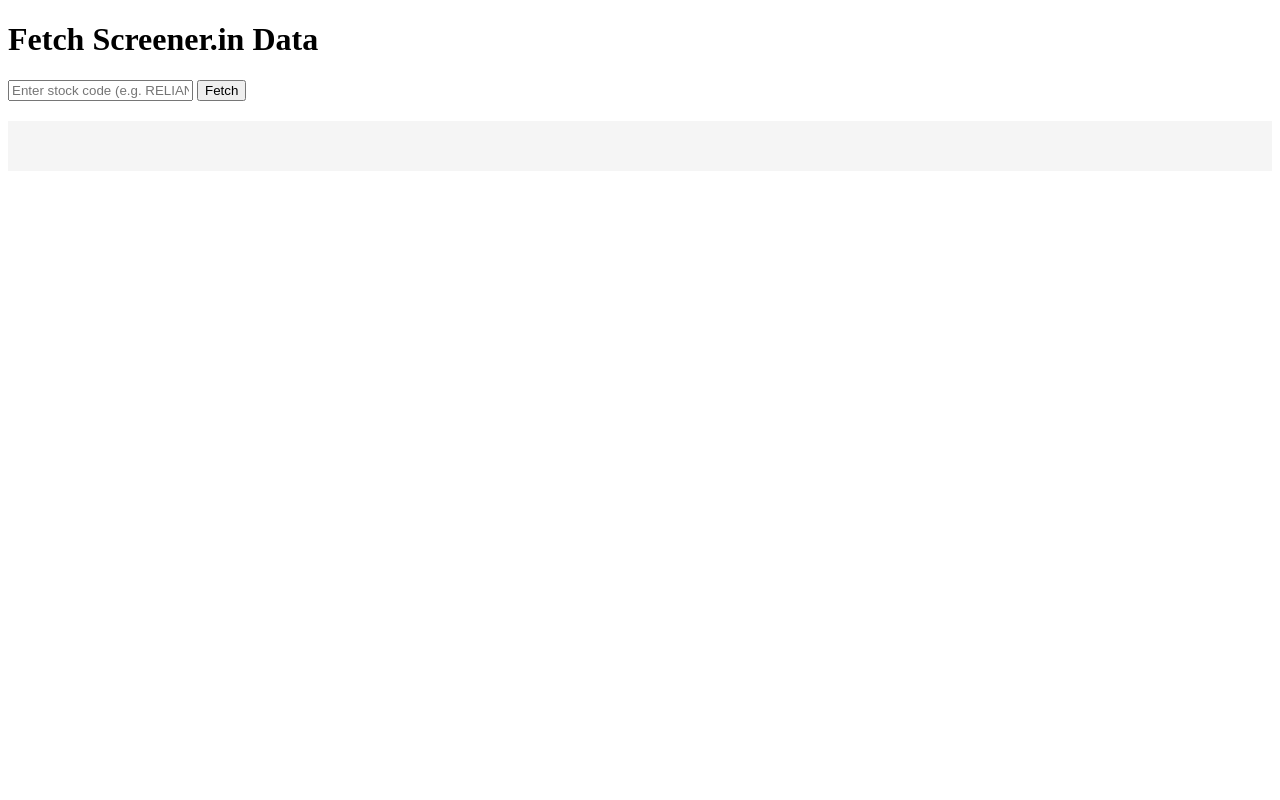
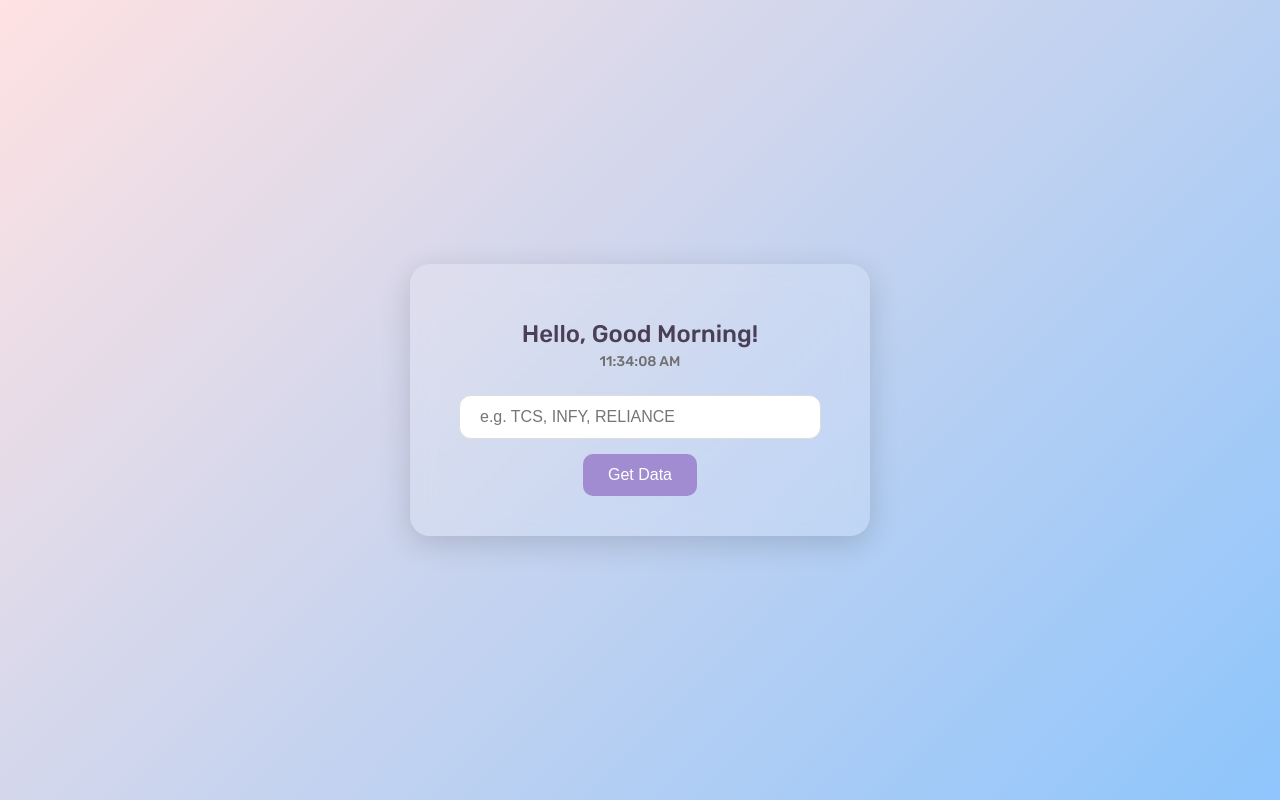
Before and after one commit to adityakat16/ndashboard, a Flask app: page / in a window 1280 px wide. Run offline with Flask 3, Linux system fonts and the light colour scheme; some libraries are stand-ins or nearby versions.

Commit message:
Update index.html

```diff
--- a/templates/index.html
+++ b/templates/index.html
@@ -1,18 +1,129 @@
 <!DOCTYPE html>
 <html lang="en">
 <head>
-  <meta charset="UTF-8">
-  <title>Screener.in Scraper</title>
+    <meta charset="UTF-8">
+    <title>Stock Info Dashboard</title>
+    <link href="https://fonts.googleapis.com/css2?family=Rubik:wght@300;500&display=swap" rel="stylesheet">
+  <style>
+        body {
+            margin: 0;
+            padding: 0;
+            font-family: 'Rubik', sans-serif;
+            background: linear-gradient(135deg, #ffe2e2, #8ec5fc);
+            height: 100vh;
+            display: flex;
+            align-items: center;
+            justify-content: center;
+        }
+
+        .container {
+            background: rgba(255, 255, 255, 0.15);
+            border-radius: 20px;
+            box-shadow: 0 8px 30px rgba(0, 0, 0, 0.15);
+            backdrop-filter: blur(12px);
+            padding: 40px 30px;
+            width: 90%;
+            max-width: 400px;
+            text-align: center;
+        }
+
+        h1 {
+            font-weight: 500;
+            color: #4a3f55;
+            font-size: 24px;
+            margin-bottom: 5px;
+        }
+
+        .timestamp {
+            font-size: 14px;
+            color: #6f6f6f;
+            margin-bottom: 25px;
+        }
+
+        form input[type="text"] {
+            padding: 12px 20px;
+            width: 80%;
+            border: 1px solid #ddd;
+            border-radius: 12px;
+            font-size: 16px;
+            outline: none;
+            margin-bottom: 15px;
+            background-color: #fff;
+            color: #333;
+            transition: border-color 0.3s ease;
+        }
+
+        form input[type="text"]:focus {
+            border-color: #8f94fb;
+        }
+
+        form button {
+            background-color: #a18cd1;
+            color: white;
+            border: none;
+            padding: 12px 25px;
+            font-size: 16px;
+            border-radius: 10px;
+            cursor: pointer;
+            transition: background-color 0.3s ease;
+        }
+
+        form button:hover {
+            background-color: #8f94fb;
+        }
+
+        .result {
+            margin-top: 25px;
+            font-size: 15px;
+            background: #ffffffde;
+            padding: 15px;
+            border-radius: 12px;
+            text-align: left;
+            max-height: 300px;
+            overflow-y: auto;
+            box-shadow: inset 0 0 5px rgba(0,0,0,0.05);
+            color: #3b3b3b;
+        }
+    </style>
 </head>
 <body>
-  <h1>Fetch Screener.in Data</h1>
-  <form method="post">
-    <input name="code" placeholder="Enter stock code (e.g. RELIANCE)" required>
-    <button type="submit">Fetch</button>
-  </form>
+    <div class="container">
+        <h1 id="greeting">Hello!</h1>
+        <div class="timestamp" id="timestamp">--:-- --</div>
 
-  <pre style="background:#f5f5f5;padding:10px;margin-top:20px;">
-    {{ result }}
-  </pre>
+        <form action="/get_stock_data" method="POST">
+            <input type="text" name="symbol" placeholder="e.g. TCS, INFY, RELIANCE" required />
+            <br>
+            <button type="submit">Get Data</button>
+        </form>
+
+        {% if data %}
+            <div class="result">
+                <pre>{{ data }}</pre>
+            </div>
+        {% endif %}
+    </div>
+
+    <script>
+               const now = new Date();
+        const hours = now.getHours();
+        const timestampElem = document.getElementById("timestamp");
+        const greetingElem = document.getElementById("greeting");
+
+        let greeting = "Hello!";
+        if (hours < 12) {
+            greeting = "Good Morning!";
+        } else if (hours < 17) {
+            greeting = "Good Afternoon!";
+        } else {
+            greeting = "Good Evening!";
+        }
+
+        greetingElem.textContent = `Hello, ${greeting}`;
+
+        const options = { hour: '2-digit', minute: '2-digit', second: '2-digit' };
+        const formattedTime = now.toLocaleTimeString(undefined, options);
+        timestampElem.textContent = formattedTime;
+    </script>
 </body>
 </html>
```
